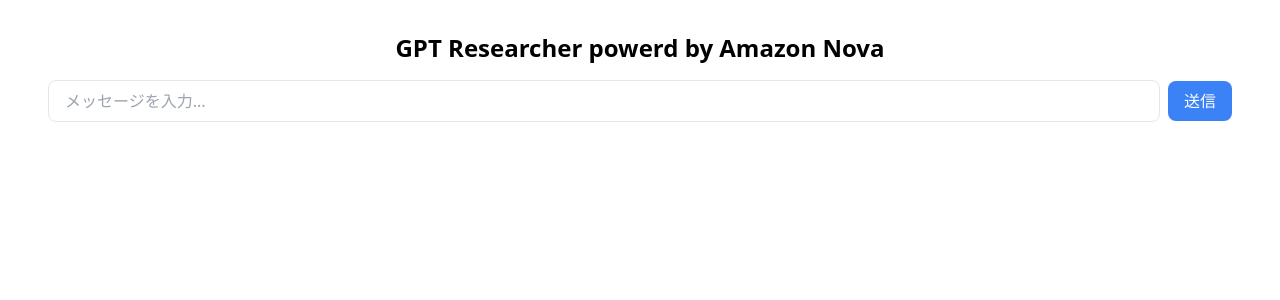
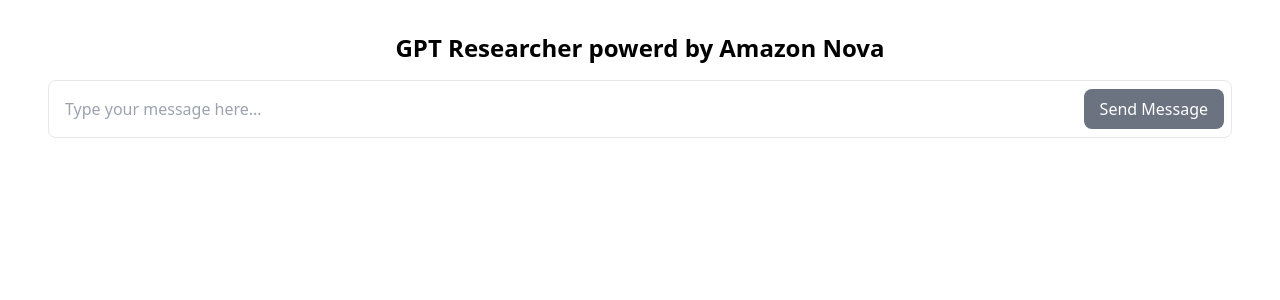
Before and after one commit to moritalous/gpt-researcher-amplify-gen2-nova, a React (Vite) app: page / in a window 1280 px wide. Shown: the top 300 px of the page. Built offline with nearby package versions, Linux system fonts and the light colour scheme; no server answers; what aws-amplify would draw is missing.

Commit message:
update ui

```diff
--- a/index.html
+++ b/index.html
@@ -9,13 +9,14 @@
   <body>
     <div id="root"></div>
     <script type="module" src="/src/main.tsx"></script>
+    <div>
       <script async src="https://pagead2.googlesyndication.com/pagead/js/adsbygoogle.js?client=ca-pub-5163665940632397"
       crossorigin="anonymous"></script>
-    <!-- ディスプレイ広告（横長） -->
       <ins class="adsbygoogle" style="display:block" data-ad-client="ca-pub-5163665940632397" data-ad-slot="4882346966"
         data-ad-format="auto" data-full-width-responsive="true"></ins>
       <script>
         (adsbygoogle = window.adsbygoogle || []).push({});
       </script>
+    </div>
   </body>
 </html>
--- a/src/App.tsx
+++ b/src/App.tsx
@@ -1,4 +1,4 @@
-import { Alert, Loader } from '@aws-amplify/ui-react';
+import { Alert, Placeholder } from '@aws-amplify/ui-react';
 import '@aws-amplify/ui-react/styles.css';
 import { InvokeCommand, LambdaClient } from '@aws-sdk/client-lambda';
 import { Amplify } from 'aws-amplify';
@@ -61,25 +61,28 @@
   return (
     <div className="flex flex-col h-full">
       <h1 className='text-2xl	font-bold'>GPT Researcher powerd by Amazon Nova</h1>
-      <div className="flex items-center p-4 bg-white">
-
+      <div className="p-4 border-gray-200">
+        <div className="relative">
           <input
             type="text"
-          className="flex-grow px-4 py-2 mr-2 border rounded-lg focus:outline-none focus:ring-2 focus:ring-blue-500"
-          placeholder="メッセージを入力..."
+            placeholder="Type your message here..."
+            className="w-full p-4 pr-24 rounded-lg border border-gray-200 focus:outline-none focus:ring-2 focus:ring-gray-200"
             value={input}
             onChange={(e) => setInput(e.target.value)}
             onKeyDown={(e) => e.key === 'Enter' && handleSend()}
           />
           <button
-          className="px-4 py-2 text-white bg-blue-500 rounded-lg hover:bg-blue-600 focus:outline-none"
-          onClick={handleSend}
-        >
-          送信
+            disabled={input.length == 0 && !progress}
+            className="absolute right-2 top-1/2 -translate-y-1/2 text-white bg-blue-500 hover:bg-blue-600 disabled:bg-gray-500 focus:outline-none px-4 py-2 rounded-lg flex items-center gap-2"
+            onClick={handleSend}>
+            Send Message
           </button>
         </div>
-      <div hidden={!progress}>
-        <Loader variation="linear" />
+      </div>
+      <div hidden={!progress} className="p-8">
+        <div className='mb-1'><Placeholder size="large" /></div>
+        <div className='mb-1'><Placeholder /></div>
+        <div className='mb-1'><Placeholder size="small" /></div>
       </div>
 
       {error}
```
Lines whose indentation alone changed are shown as unchanged.
